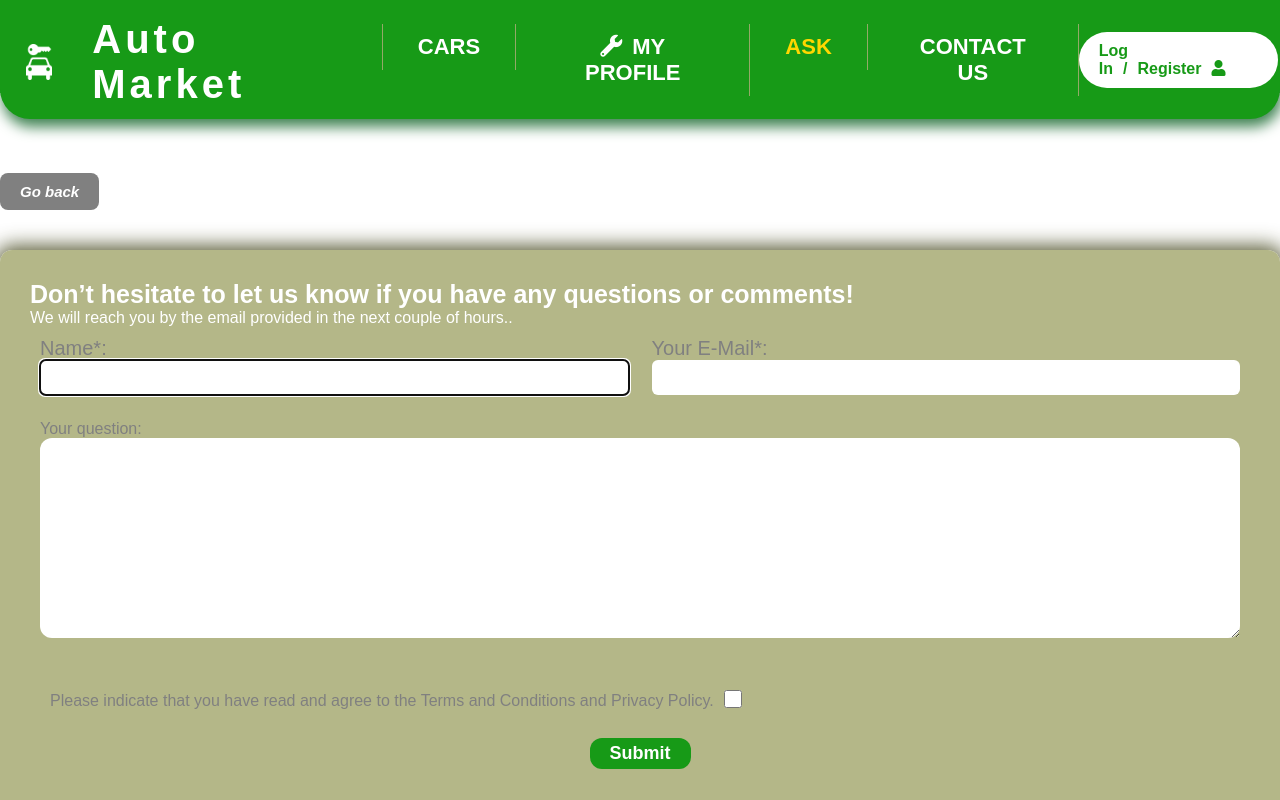
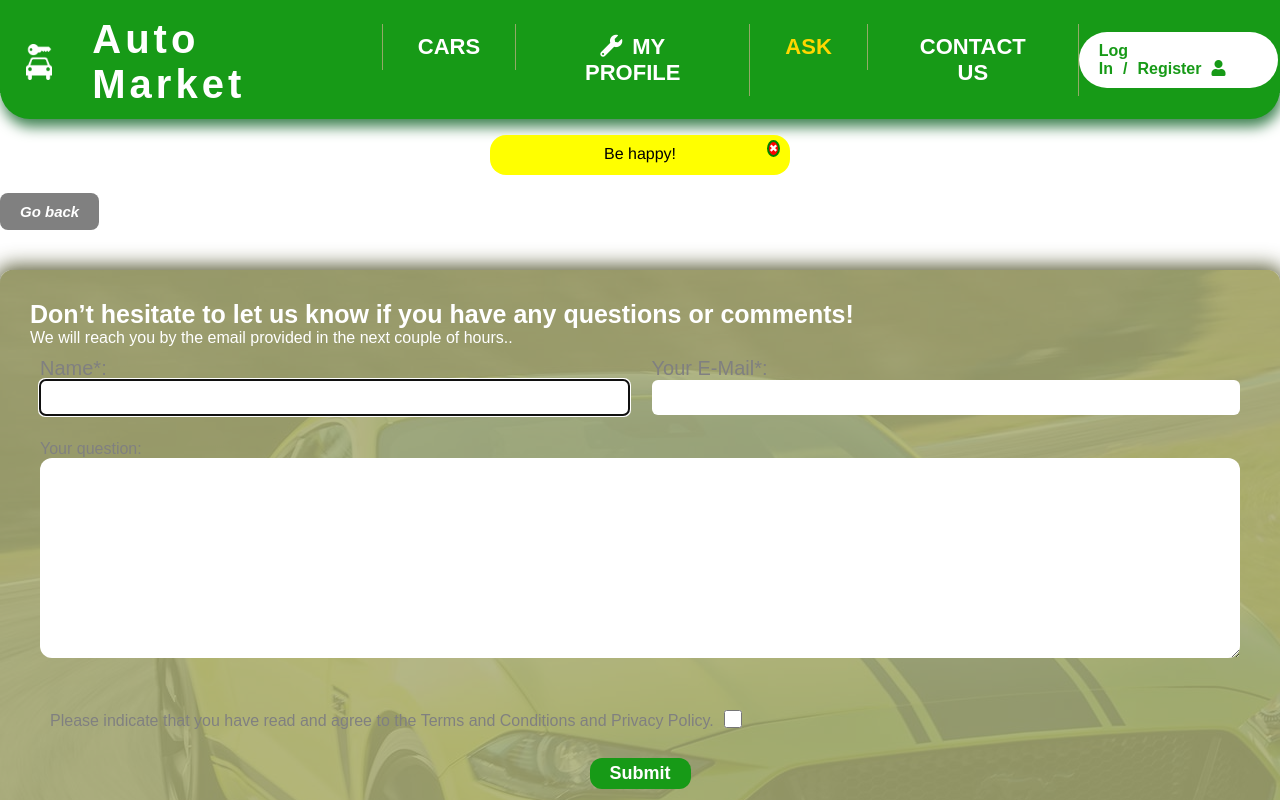
Before and after one commit to DamyanDimitrov101/Auto-Market, a React (Create React App) app: page /Ask in a window 1280 px wide. Shown: the top 800 px of the page. Built offline with nearby package versions, Linux system fonts and the light colour scheme.

Commit message:
Add notifications -init

```diff
--- a/src/App.js
+++ b/src/App.js
@@ -10,6 +10,7 @@ import Contacts from "./components/Contacts";
 import CreateNewCar from "./components/MyProfile/ProfileInfo/CreateNewCar";
 import CarInfo from "./components/Cars/CarsList/Car/CarInfo";
 import ErrorPage from './components/ErrorPage';
+import Notifications from './components/Notifications';
 
 import './App.css';
 
@@ -19,6 +20,7 @@ function App() {
     <div className="App">
       <Header className="App-header" />
 
+      <Notifications type="warning" message={'Be happy!'}/>
 
       <Switch>
         <Route path="/" component={LandingPage} exact />
--- a/src/components/Ask/Ask.js
+++ b/src/components/Ask/Ask.js
@@ -26,6 +26,7 @@ class Ask extends Component {
                         <button className="CarInfo-wrapper-backBtn back-Btn" onClick={this.goBack}>Go back</button>
                     </article>
 
+                    <section className={styles.AskBg}>
                     <article className={styles.askFormWrapper}>
                         <h1 className={styles.askFormTitle}>Don’t hesitate to let us know if you have any questions or comments!</h1>
                         <p className={styles.askFormSubTitle}>We will reach you by the email provided in the next couple of hours..</p>
@@ -53,7 +54,8 @@ class Ask extends Component {
                         </form>
                     </article>
                 </section>
-            </div>
+            </section>
+         </div>
         )
     };
 }
--- a/src/components/Ask/Ask.module.css
+++ b/src/components/Ask/Ask.module.css
@@ -15,8 +15,15 @@
     flex-direction: column;
 }
 
+.AskBg{
+    border-radius: 13px;
+    background: url('../../assets/ask-Bg.jpg');
+}
+
 .backBtnWrapper{
     width: max-content;
+    margin-top: 20px;
+    margin-bottom: 20px;
 }
 
 .askFormWrapper{
@@ -26,7 +33,6 @@
     box-shadow: 0px 0px 20px 4px rgb(60 63 19 / 86%);
     flex-direction: column;
     background: rgba(168, 172, 117, 0.859);
-    margin-top: 20px;
 
 }
 
@@ -46,7 +52,6 @@
     display: flex;
     justify-content: space-between;
 }
-
 
 .askForm{
     padding: 10px;
--- /dev/null
+++ b/src/components/Notifications/Notifications.css
@@ -0,0 +1,118 @@
+.noti-container{
+    pointer-events: none;
+    display:flex;
+    position:fixed;
+    z-index:1;
+    flex-direction:column;
+    align-items:center;
+    padding:0;
+    margin:0;
+    overflow:hidden;
+    width:100vw;
+    height:100vh;
+  }
+  /*
+    styles notification given two colors, along with the close "✖""
+  */
+      .close-btn{
+        background-color:red;
+        border:2px solid green;
+        color:white;
+      }
+
+    .noti-wrapper{
+      pointer-events: auto;
+      margin-top: 12px;
+    }
+  .notification{
+    border-radius:1em;
+    padding:10px;
+    margin:4px;
+    text-align:center;
+    font-family: "Helvetica";
+    position:relative;
+    width:300px;
+    height:40px;
+    overflow:hidden;
+    background: yellow;
+  }
+
+  .close-btn{
+    position:absolute;
+    top:5px;
+    right:10px;
+    border-radius:50%;
+    font-size:8pt;
+    text-align:center;
+  }
+
+  .opened{
+    animation-name:open-noti;
+    animation-duration:0.4s;
+    animation-fill-mode:forwards;
+  }
+
+
+  .closed{
+    animation-name:close-noti;
+    animation-duration:0.4s;
+    animation-fill-mode:forwards;
+  }
+
+
+   /* Page content appearing behind the notifications*/
+  .page-content{
+    display:flex;
+    justify-content:center;
+    color:ghostwhite;
+    font-family:"Segoe UI";
+    width:100%;
+    height:100%;
+    padding:15px;
+    word-wrap: break-word;
+  }
+
+  .img-container{
+    width:100%;
+  }
+  .text-container{
+    width:500px;
+  }
+
+
+
+  /*Notification control buttons*/
+  button {
+    border-radius: 2em;
+    font: inherit;
+
+    }
+
+  /*Animations*/
+  @keyframes open-noti{
+
+    0%{
+      opacity:0;
+      display:none;
+      width:0;
+      height:0;
+    }
+
+    100%{
+      opacity:1;
+      height:40px;
+    }
+  }
+
+  @keyframes close-noti{
+    0%{
+      opacity:1;
+      height:40px;
+    }
+    100%{
+      opacity:0;
+      display:none;
+      width:0;
+      height:0;
+    }
+  }
--- /dev/null
+++ b/src/components/Notifications/Notifications.js
@@ -0,0 +1,24 @@
+import { useState } from 'react';
+import './Notifications.css';
+
+function Notifications({type, message}) {
+    const [notification, setNotification] = useState({type, message, state: 'opened'});
+
+    const closeNotification = (setNotification) =>{
+        setNotification({...notification, state:'closed'});
+    }
+
+    return (
+        <div className="noti-container">
+            <div className="noti-wrapper">
+                <div className={`${type} ${notification.state} notification`}>
+                    <p>{message}</p>
+                    <button className="close-btn" onClick={() => closeNotification(setNotification)}>✖</button>
+                </div>
+            </div>
+        </div >
+
+);
+}
+
+export default Notifications;
--- /dev/null
+++ b/src/components/Notifications/index.js
@@ -0,0 +1 @@
+export {default} from './Notifications';
```
Also changed, not shown: src/assets/ask-Bg.jpg (added).
